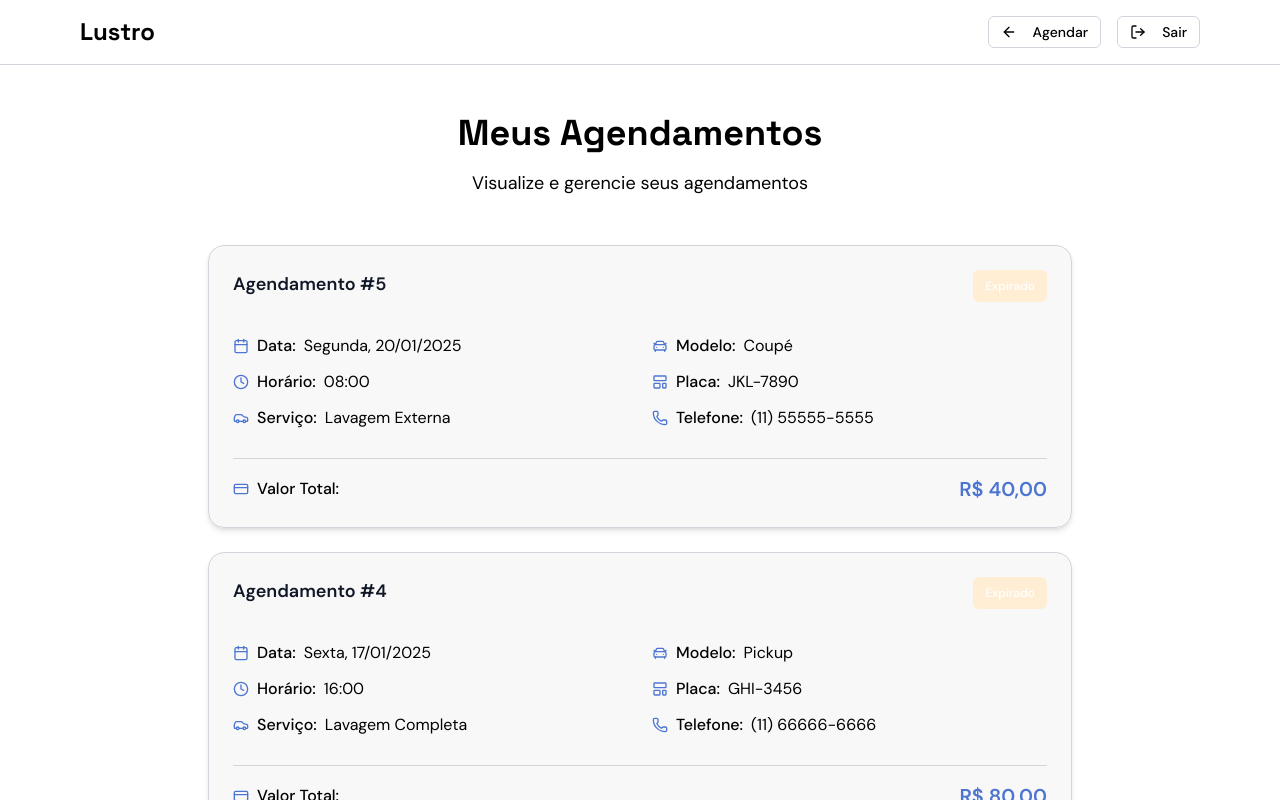
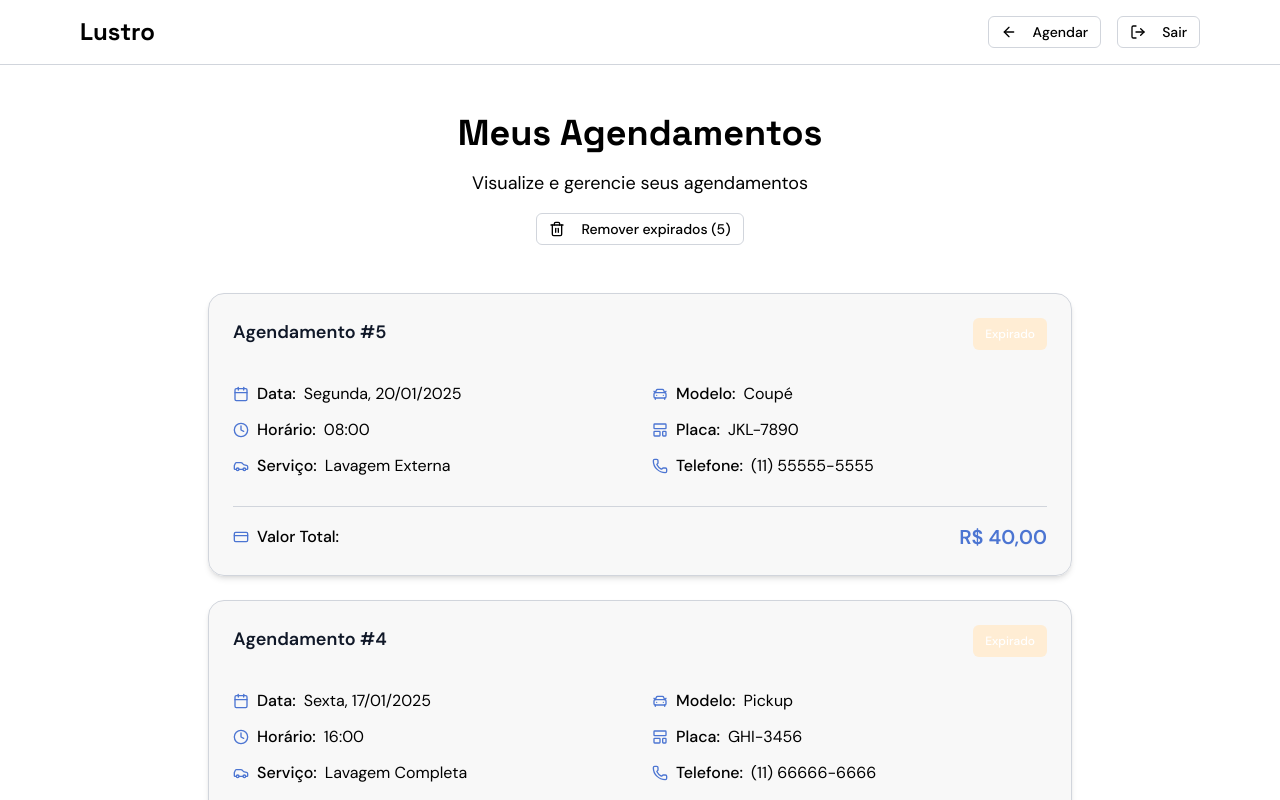
Before and after one commit to qustavoleite/lustro, a React (Vite) app: page /scheduling in a window 1280 px wide. Shown: the top 800 px of the page. Built offline with nearby package versions, Linux system fonts and the light colour scheme.

Commit message:
feat: button para remover agendamentos expirados

```diff
--- a/src/pages/Scheduling.tsx
+++ b/src/pages/Scheduling.tsx
@@ -14,6 +14,7 @@ import {
   X,
   CarFront,
   LayoutTemplate,
+  Trash2,
 } from 'lucide-react'
 
 type Booking = {
@@ -117,6 +118,24 @@ export function Scheduling() {
       )
       setBookings(updatedBookings)
       localStorage.setItem('bookings', JSON.stringify(updatedBookings))
+    }
+  }
+
+  const handleRemoveExpiredBookings = () => {
+    const hasExpired = bookings.some(
+      (b: Booking) => b.status === 'agendado' && isBookingExpired(b)
+    )
+    if (!hasExpired) return
+    if (
+      confirm(
+        'Remover todos os agendamentos expirados? Esta ação não pode ser desfeita.'
+      )
+    ) {
+      const updated = bookings.filter(
+        (b: Booking) => !(b.status === 'agendado' && isBookingExpired(b))
+      )
+      setBookings(updated)
+      localStorage.setItem('bookings', JSON.stringify(updated))
     }
   }
 
@@ -239,6 +258,10 @@ export function Scheduling() {
       }
     })
 
+  const expiredCount = bookings.filter(
+    (b: Booking) => b.status === 'agendado' && isBookingExpired(b)
+  ).length
+
   return (
     <div className='min-h-screen'>
       <header className='border-b border-gray-300'>
@@ -269,6 +292,19 @@ export function Scheduling() {
             Meus Agendamentos
           </h1>
           <p className='text-lg'>Visualize e gerencie seus agendamentos</p>
+          {expiredCount > 0 && (
+            <div className='mt-4 flex justify-center'>
+              <Button
+                variant='outline'
+                size='sm'
+                onClick={handleRemoveExpiredBookings}
+                className='hover:bg-red-600'
+              >
+                <Trash2 className='w-4 h-4 mr-2' />
+                Remover expirados ({expiredCount})
+              </Button>
+            </div>
+          )}
         </div>
 
         {activeBookings.length === 0 ? (
```
